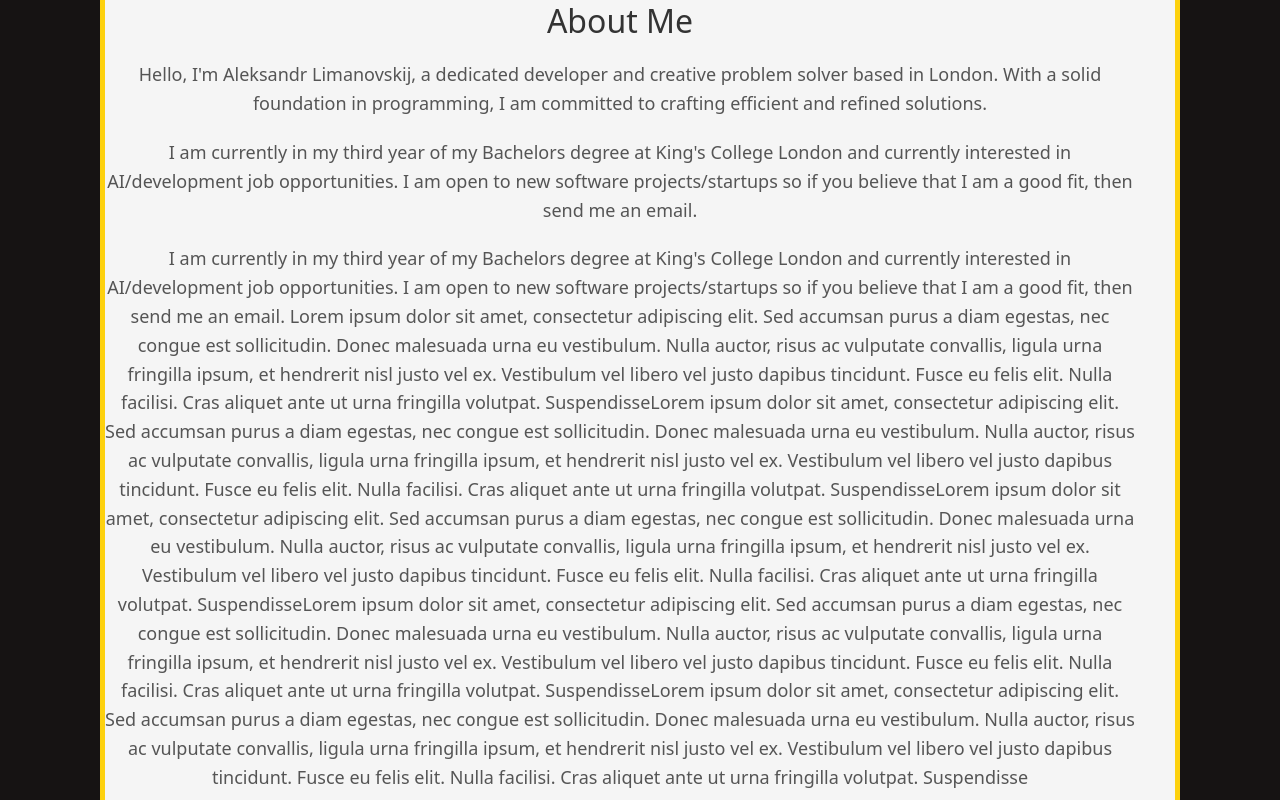
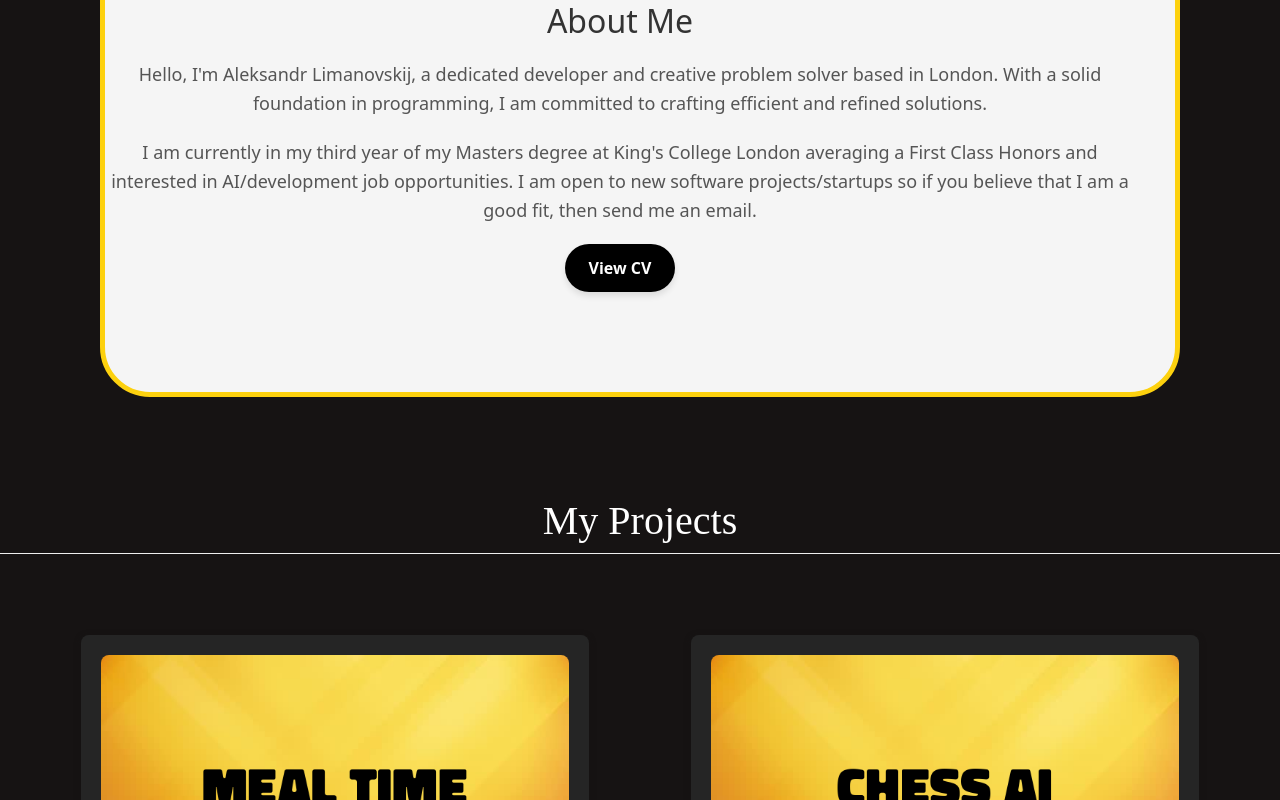
Before and after one commit to oblisstified/Aleksandr.Limanovskij, a React (Vite) app: page / in a window 1280 px wide. Shown: the part 1200-2000 px from the top of the page. Built offline with nearby package versions, Linux system fonts and the light colour scheme.

Commit message:
github pages

```diff
--- a/package.json
+++ b/package.json
@@ -2,8 +2,11 @@
   "name": "personal_website",
   "private": true,
   "version": "0.0.0",
+  "homepage": "https://oblisstified.github.io/oblisstified.githuib.io",
   "type": "module",
   "scripts": {
+    "predeploy": "npm run build",
+    "deploy": "gh-pages -d build",
     "dev": "vite",
     "build": "tsc && vite build",
     "preview": "vite preview"
@@ -20,6 +23,7 @@
     "@types/react": "^18.2.18",
     "@types/react-dom": "^18.2.7",
     "@vitejs/plugin-react": "^3.1.0",
+    "gh-pages": "^6.1.1",
     "typescript": "^4.9.3",
     "vite": "^4.1.0"
   }
--- a/src/App.css
+++ b/src/App.css
@@ -303,13 +303,13 @@
   background-color: transparent;
   color: #ffffff;
   border: none;
-  border-radius: 4px;
+  border-radius: 20px;
   cursor: pointer;
   font-size: 16px;
   transition: background-color 0.3s ease-in-out;
 }
 
 .project-button:hover {
-  background-color: #000000;
-  color: #ffffff;
+  background-color: #fdd10e;
+  color: #000000;
 }
--- a/src/App.tsx
+++ b/src/App.tsx
@@ -132,50 +132,13 @@ function App() {
               solutions.
             </p>
             <p>
-              I am currently in my third year of my Bachelors degree at King's
-              College London and currently interested in AI/development job
-              opportunities. I am open to new software projects/startups so if
-              you believe that I am a good fit, then send me an email.
+              I am currently in my third year of my Masters degree at King's
+              College London averaging a First Class Honors and interested in
+              AI/development job opportunities. I am open to new software
+              projects/startups so if you believe that I am a good fit, then
+              send me an email.
             </p>
-            <p>
-              I am currently in my third year of my Bachelors degree at King's
-              College London and currently interested in AI/development job
-              opportunities. I am open to new software projects/startups so if
-              you believe that I am a good fit, then send me an email. Lorem
-              ipsum dolor sit amet, consectetur adipiscing elit. Sed accumsan
-              purus a diam egestas, nec congue est sollicitudin. Donec malesuada
-              urna eu vestibulum. Nulla auctor, risus ac vulputate convallis,
-              ligula urna fringilla ipsum, et hendrerit nisl justo vel ex.
-              Vestibulum vel libero vel justo dapibus tincidunt. Fusce eu felis
-              elit. Nulla facilisi. Cras aliquet ante ut urna fringilla
-              volutpat. SuspendisseLorem ipsum dolor sit amet, consectetur
-              adipiscing elit. Sed accumsan purus a diam egestas, nec congue est
-              sollicitudin. Donec malesuada urna eu vestibulum. Nulla auctor,
-              risus ac vulputate convallis, ligula urna fringilla ipsum, et
-              hendrerit nisl justo vel ex. Vestibulum vel libero vel justo
-              dapibus tincidunt. Fusce eu felis elit. Nulla facilisi. Cras
-              aliquet ante ut urna fringilla volutpat. SuspendisseLorem ipsum
-              dolor sit amet, consectetur adipiscing elit. Sed accumsan purus a
-              diam egestas, nec congue est sollicitudin. Donec malesuada urna eu
-              vestibulum. Nulla auctor, risus ac vulputate convallis, ligula
-              urna fringilla ipsum, et hendrerit nisl justo vel ex. Vestibulum
-              vel libero vel justo dapibus tincidunt. Fusce eu felis elit. Nulla
-              facilisi. Cras aliquet ante ut urna fringilla volutpat.
-              SuspendisseLorem ipsum dolor sit amet, consectetur adipiscing
-              elit. Sed accumsan purus a diam egestas, nec congue est
-              sollicitudin. Donec malesuada urna eu vestibulum. Nulla auctor,
-              risus ac vulputate convallis, ligula urna fringilla ipsum, et
-              hendrerit nisl justo vel ex. Vestibulum vel libero vel justo
-              dapibus tincidunt. Fusce eu felis elit. Nulla facilisi. Cras
-              aliquet ante ut urna fringilla volutpat. SuspendisseLorem ipsum
-              dolor sit amet, consectetur adipiscing elit. Sed accumsan purus a
-              diam egestas, nec congue est sollicitudin. Donec malesuada urna eu
-              vestibulum. Nulla auctor, risus ac vulputate convallis, ligula
-              urna fringilla ipsum, et hendrerit nisl justo vel ex. Vestibulum
-              vel libero vel justo dapibus tincidunt. Fusce eu felis elit. Nulla
-              facilisi. Cras aliquet ante ut urna fringilla volutpat.
-              Suspendisse
-            </p>
+            <p></p>
             <a href={resume} target="_blank" className="CVButton">
               View CV
             </a>
--- a/src/text/ProjectInfo.tsx
+++ b/src/text/ProjectInfo.tsx
@@ -12,7 +12,6 @@ export interface Project {
   title: string;
   description: string;
   video: string;
-  colorClass: string;
   dependencies: string[];
   time: string;
   image: string;
@@ -25,7 +24,6 @@ const projects: Project[] = [
     description:
       "Android and IOS app designed to set and track dietary goals, log meals and gain insight through analytics. Additional features: gamified system with achievements, posting in communities, friend connectivity.",
     video: mealTimeVideo,
-    colorClass: "box-purple",
     dependencies: ["React Native", "Javascript", "FireBase"],
     time: " March 2023",
     image: foodPoster,
@@ -33,9 +31,9 @@ const projects: Project[] = [
   {
     id: "2",
     title: "Chess AI",
-    description: "This is the description for Chess AI.",
+    description:
+      "Chess game created with PyGame library. You play against an AI that uses the MiniMax algorithm to compute its best move.",
     video: chessVideo,
-    colorClass: "box-red",
     dependencies: ["PyGame", " Python"],
     time: " June 2021",
     image: chessPoster,
@@ -43,9 +41,8 @@ const projects: Project[] = [
   {
     id: "3",
     title: "Mines",
-    description: "This is the description for Mines.",
+    description: "MineSweeper created with Pygame library.",
     video: minesweeperVideo,
-    colorClass: "box-blue",
     dependencies: ["PyGame", " Python"],
     time: " August 2021",
     image: minesweeperPoster,
@@ -53,9 +50,9 @@ const projects: Project[] = [
   {
     id: "4",
     title: "Add",
-    description: "This is the description for Add.",
+    description:
+      "A neural network created from scratch which was trained to give any amount of numbers and it would be able to add them together with mean errors less than 1%. It uses back propagation and varaible amount of nodes in the hidden layers which you can test for the most optimnal configuration.",
     video: NNAdditionVideo,
-    colorClass: "box-green",
     dependencies: ["Python"],
     time: " May 2023",
     image: neuralPoster,
```
Also changed, not shown: 1 other file (tests, documents, lock files or other folders).
